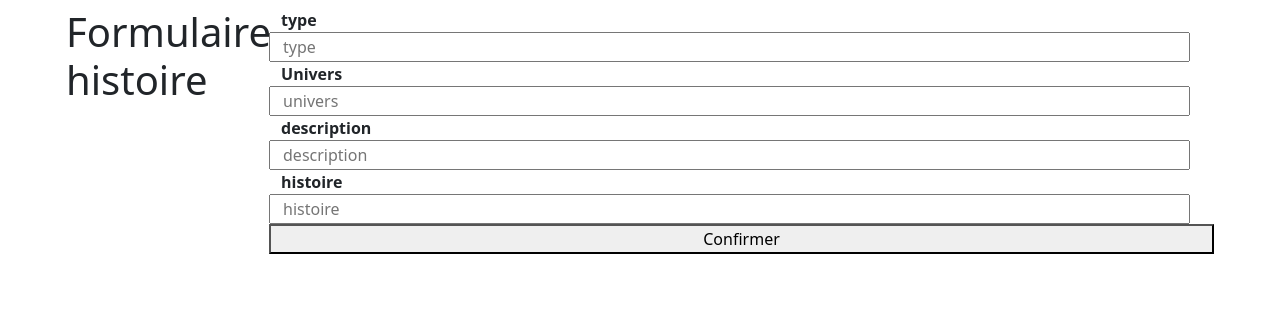
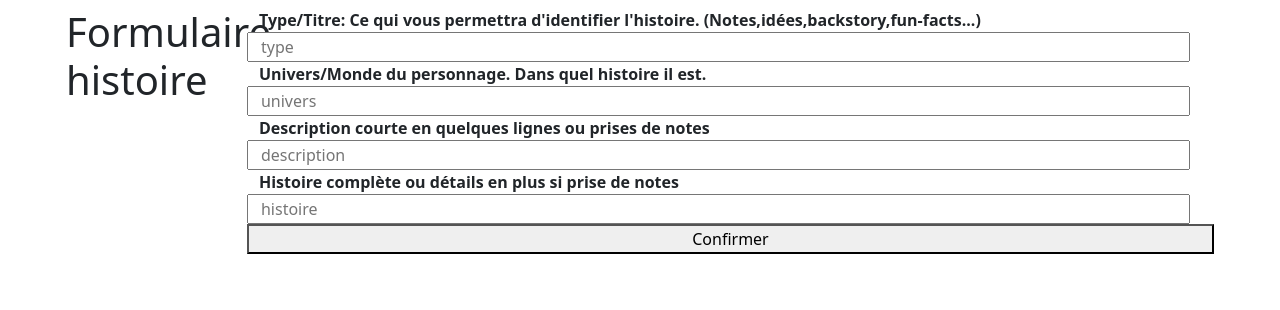
Before and after one commit to Kutaroro/projectOC, a PHP site: page /ficheHistoire.php in a window 1280 px wide. Shown: the top 310 px of the page. Run offline with PHP 8.4, Linux system fonts and the light colour scheme; tables that the repository leaves empty or names only in its code hold one stand-in row (values such as "Sample post").

Commit message:
Delete finis | Deco time

```diff
--- a/ficheHistoire.php
+++ b/ficheHistoire.php
@@ -21,6 +21,16 @@ $requete->setFetchMode(PDO::FETCH_CLASS,"Histoire");
 $histoires = $requete->fetchAll();
 
 
+if(isset($_POST['delete'])){
+    $id_efface = (int)$_POST['delete'];
+    echo $id_efface;
+    $requeteDel = $db->query("DELETE FROM Histoire WHERE id = $id_efface ");
+
+    // Redirection pour actualiser la page
+    header("Location: " . $_SERVER['PHP_SELF']);
+    exit();
+}
+
 ?>
 
 <!DOCTYPE html>
@@ -36,21 +46,22 @@ $histoires = $requete->fetchAll();
 <!-- Modification des infos de bases -->
 <div class="container d-flex p-2">
     <h1 class="row">Formulaire histoire</h1>
+<div>
     <form action="ficheHistoire.php" method="post" class="row">
         <div class="row">
-            <label for="type" ><b>type</b></label>
+            <label for="type" ><b>Type/Titre: Ce qui vous permettra d'identifier l'histoire. (Notes,idées,backstory,fun-facts...) </b></label>
             <input type="text" placeholder="type" name="type" id="type" included>
         </div>
         <div class="row">
-            <label for="univers" ><b>Univers</b></label>
+            <label for="univers" ><b>Univers/Monde du personnage. Dans quel histoire il est.</b></label>
             <input type="text" placeholder="univers" name="univers" id="univers" included>
         </div>
         <div class="row">
-            <label for="description" ><b>description</b></label>
+            <label for="description" ><b>Description courte en quelques lignes ou prises de notes</b></label>
             <input type="text" placeholder="description" name="description" id="description" included>
         </div>
          <div class="row">
-            <label for="histoire" ><b>histoire</b></label>
+            <label for="histoire" ><b>Histoire complète ou détails en plus si prise de notes</b></label>
             <input type="text" placeholder="histoire" name="histoire" id="histoire" included>
         </div>
 
@@ -60,6 +71,7 @@ $histoires = $requete->fetchAll();
          <button type="submit">Confirmer</button>
         </div>
     </form>
+    </div>
 </div>
 
 
@@ -105,6 +117,12 @@ $histoires = $requete->fetchAll();
                         <td>".$histoire->getUnivers()."</td>
                         <td>".$histoire->getDescription()."</td>
                         <td>".$histoire->getHistoire()."</td>
+                        <td>
+                            <form method=\"post\" onsubmit=\"return confirm('Êtes vous sûr de supprimer ce personnage ?');\">
+                                <input type=\"hidden\" name=\"delete\" value=". $histoire->getId().">
+                                <button type=\"submit\" class=\"btn btn-danger btn-sm\">Effacer l'histoire</button>
+                            </form>
+                        </td>
                     </tr>";
                 }
 
```
Also changed, not shown: index.php (+26 -10 lines).
